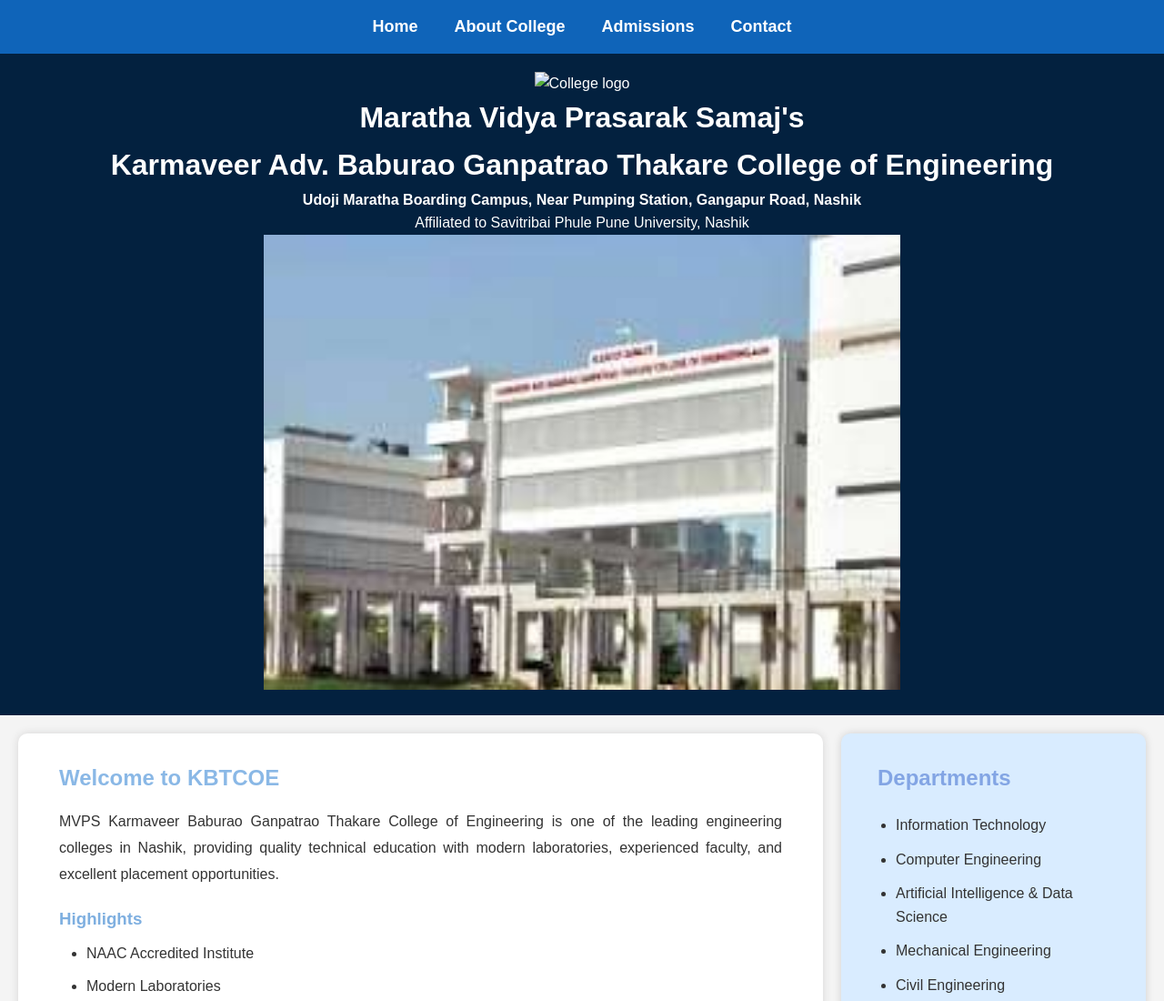
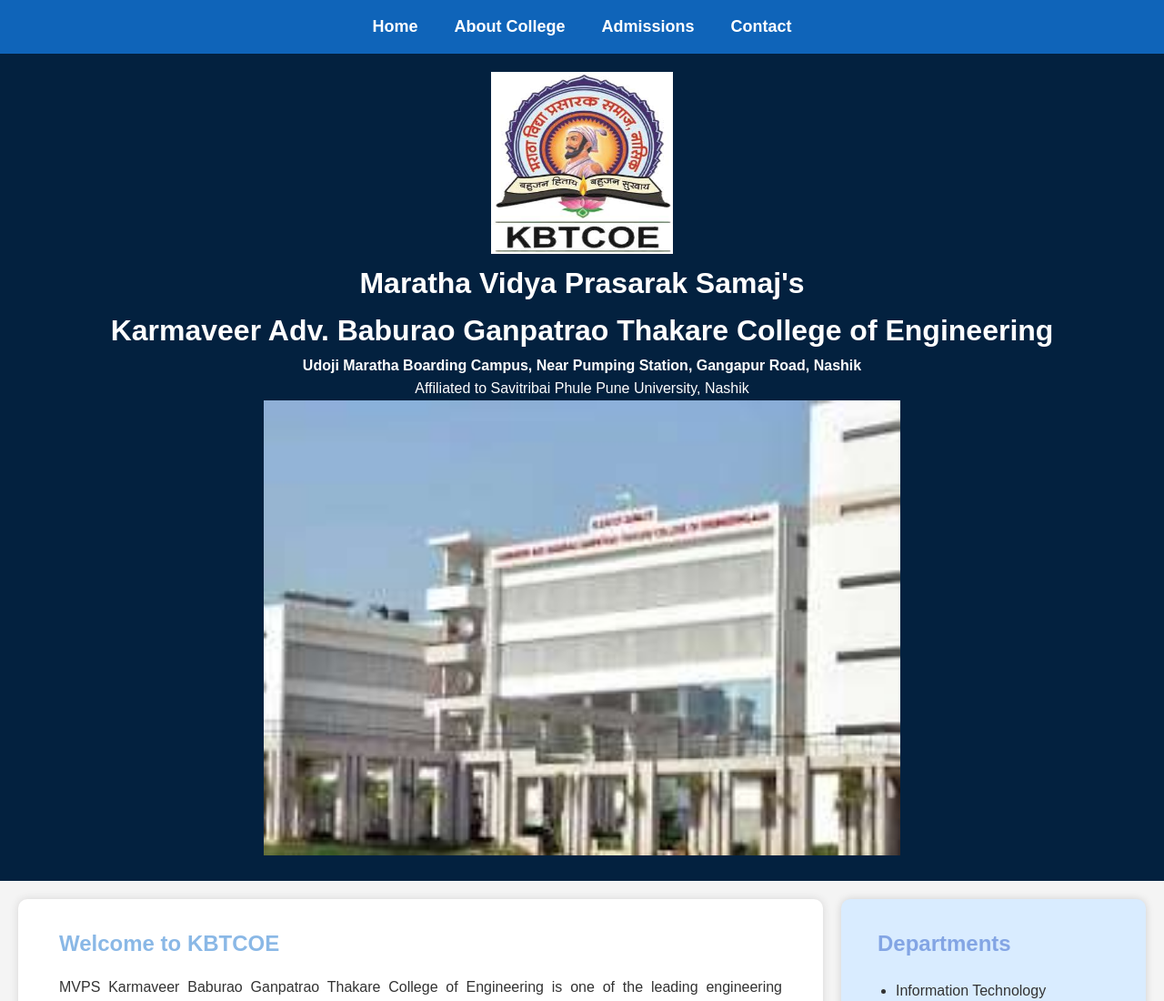
Before and after one commit to ishanawale/A_49, a plain HTML site: page index.html in a window 1280 px wide. Shown: the top 1100 px of the page at 91% size. Drawn offline with Linux system fonts and the light colour scheme.

Commit message:
Update logo image source and dimensions

```diff
--- a/index.html
+++ b/index.html
@@ -19,7 +19,7 @@
 </nav>
 
      <header>
-         <img src="logo" alt="College logo" width="400" height="400">
+         <img src="logo.jpeg" alt="College logo" width="200" height="200">
         <h1>Maratha Vidya Prasarak Samaj's</h1>
         <h1> Karmaveer Adv. Baburao Ganpatrao Thakare College of Engineering</h1>
         <h4> Udoji Maratha Boarding Campus, Near Pumping Station, Gangapur Road, Nashik </h4>
```
